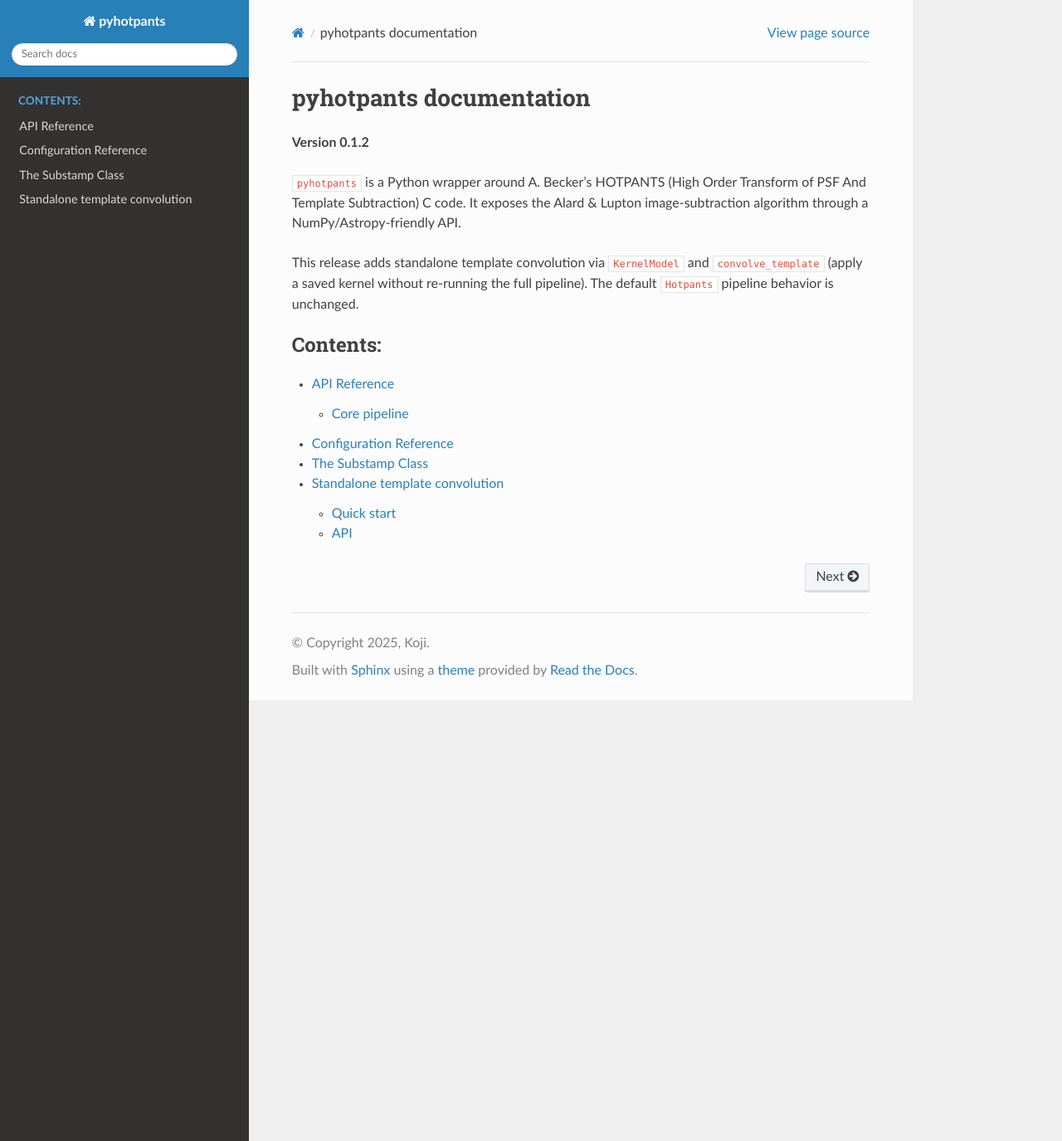
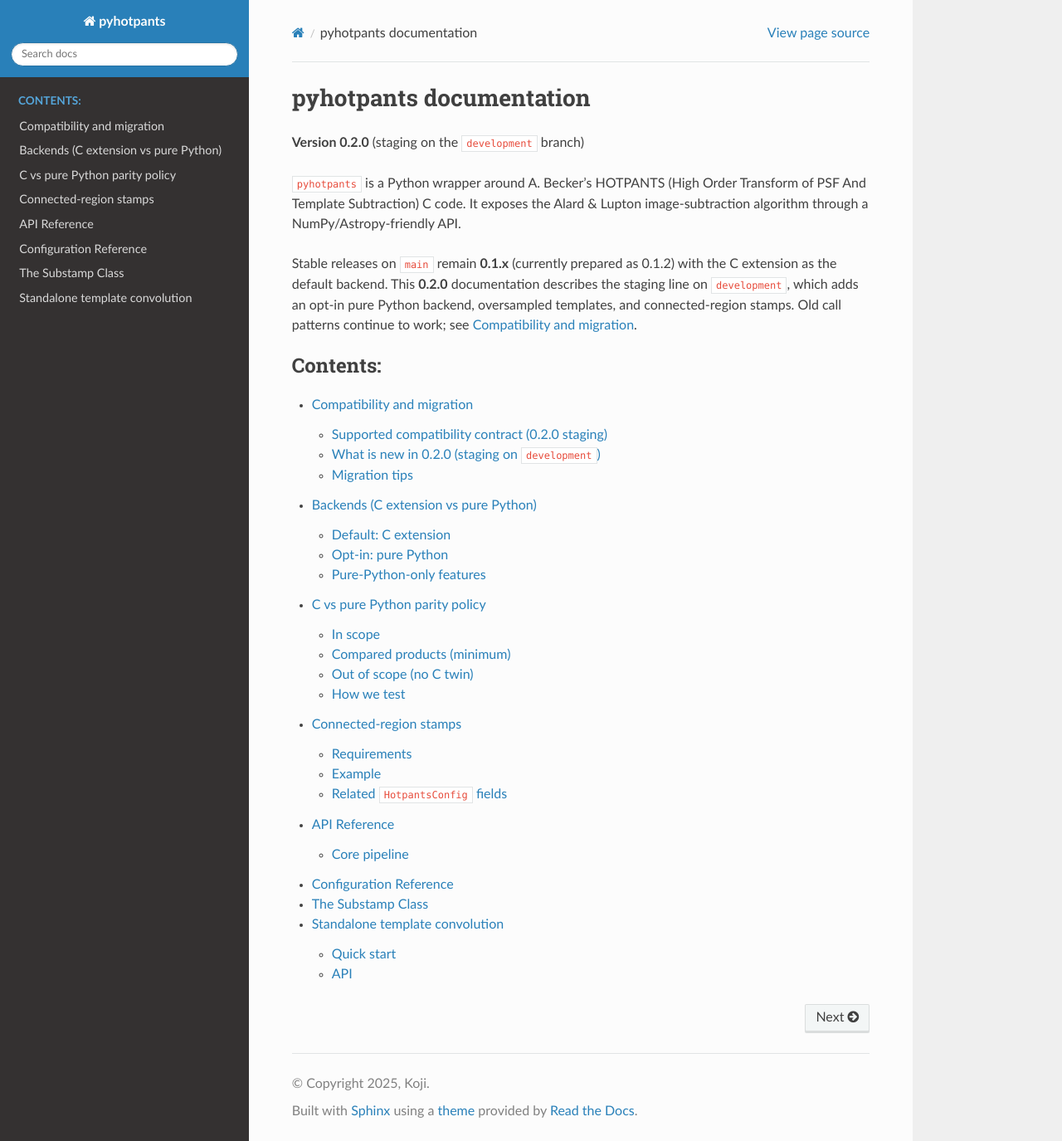
Before and after one commit to zoutei/pyhotpants, a Sphinx documentation site: the page built from docs/source/index.rst, in a window 1280 px wide and 1375 px high. Shown: the whole window at 83% size. Built offline with Sphinx 7.4.7 and the Read the Docs theme 3.1.0, drawn with Linux system fonts in a browser that asks for light colours.

Commit message:
Mark development as 0.2.0 staging and expand Sphinx docs.
Document backends, compatibility, C↔pure parity policy, and connected-region stamps for the pure-Python staging line.

```diff
--- /dev/null
+++ b/docs/source/backends.rst
@@ -0,0 +1,51 @@
+.. _backends:
+
+Backends (C extension vs pure Python)
+=====================================
+
+``pyhotpants`` supports two execution backends. **Backward compatibility is
+a hard requirement:** existing scripts that omit backend flags continue to
+use the C extension path.
+
+Default: C extension
+--------------------
+
+::
+
+   from hotpants import Hotpants, HotpantsConfig
+
+   hp = Hotpants(template, science, config=HotpantsConfig(...))
+   # equivalent to use_c_extension=True
+   results = hp.run_pipeline()
+
+This is the stable path shipped on ``main`` (0.1.x). Prefer it for production
+workflows unless you need a pure-Python-only feature.
+
+Opt-in: pure Python
+-------------------
+
+::
+
+   hp = Hotpants(
+       template,
+       science,
+       config=HotpantsConfig(...),
+       use_c_extension=False,
+   )
+
+The pure backend reimplements the Alard & Lupton pipeline in
+``hotpants.pure`` (NumPy / Numba). For classic grid stamps with
+``oversample=1``, it is intended to recover the **same scientific answer** as
+the C path (see :ref:`parity_policy`).
+
+Pure-Python-only features
+-------------------------
+
+These require ``use_c_extension=False``:
+
+* ``oversample > 1`` — high-resolution template / low-resolution science
+* ``stamp_mode="connected_regions"`` — irregular connected stamps from a
+  star catalog (see :ref:`connected_stamps`)
+
+Attempting oversampled templates or connected-region stamps with the C
+backend raises an error.
--- /dev/null
+++ b/docs/source/compatibility.rst
@@ -0,0 +1,32 @@
+.. _compatibility:
+
+Compatibility and migration
+===========================
+
+Supported compatibility contract (0.2.0 staging)
+------------------------------------------------
+
+* Scripts written against **0.1.x** that construct ``Hotpants`` / ``HotpantsConfig``
+  without new keyword arguments continue to work.
+* Default backend remains the **C extension** (``use_c_extension=True``).
+* Default stamp selection remains classic ``stamp_mode="grid"``.
+* Public exports from 0.1.2 (``KernelModel``, ``convolve_template``) remain available.
+* Return products from ``run_pipeline()`` / ``get_final_outputs()`` keep the
+  established keys (difference image, convolved image, background, noise,
+  mask, stats, kernel solution, convolution direction).
+
+What is new in 0.2.0 (staging on ``development``)
+-------------------------------------------------
+
+* Pure Python backend via ``use_c_extension=False``
+* Oversampled templates via ``oversample > 1``
+* Connected-region stamps via ``stamp_mode="connected_regions"``
+* Expanded documentation for backends, parity, and connected stamps
+
+Migration tips
+--------------
+
+1. Keep production pipelines on the C default until you have validated pure
+   Python on your data (see :ref:`parity_policy`).
+2. Opt into new modes explicitly; do not rely on changed defaults.
+3. When comparing C vs pure, pin the same ``HotpantsConfig`` and inputs.
--- a/docs/source/conf.py
+++ b/docs/source/conf.py
@@ -14,8 +14,8 @@ sys.path.insert(0, os.path.abspath("../../"))
 project = "pyhotpants"
 copyright = "2025, Koji"
 author = "Koji"
-release = "0.1.2"
-version = "0.1.2"
+release = "0.2.0"
+version = "0.2.0"
 
 # -- General configuration ---------------------------------------------------
 # https://www.sphinx-doc.org/en/master/usage/configuration.html#general-configuration
--- /dev/null
+++ b/docs/source/connected_stamps.rst
@@ -0,0 +1,51 @@
+.. _connected_stamps:
+
+Connected-region stamps
+=======================
+
+Connected-region stamp mode builds irregular fitting regions from a star
+catalog instead of the classic rectangular grid search. It is available only
+in the pure Python backend.
+
+Requirements
+------------
+
+* ``use_c_extension=False``
+* ``config.stamp_mode = "connected_regions"``
+* A ``star_catalog`` array of shape ``(N, 2)`` (FITS 1-based coordinates, same
+  convention as elsewhere in ``Hotpants``)
+
+Example
+-------
+
+::
+
+   from hotpants import Hotpants, HotpantsConfig
+
+   config = HotpantsConfig(
+       stamp_mode="connected_regions",
+       region_max_diameter=40.0,
+       # other kernel / noise parameters as usual...
+   )
+
+   hp = Hotpants(
+       template,
+       science,
+       star_catalog=catalog_xy,  # shape (N, 2), FITS 1-based
+       config=config,
+       use_c_extension=False,
+   )
+   results = hp.run_pipeline()
+
+Related ``HotpantsConfig`` fields
+---------------------------------
+
+See :ref:`config_reference` for defaults and meanings, including:
+
+* ``region_max_diameter``, ``region_max_area``
+* ``region_connectivity``, ``region_rss``
+* ``region_weight``, ``region_min_npix``
+* ``region_bisect_on_reject``, ``region_max_bisects``, ``region_weight_cap``
+
+Classic ``stamp_mode="grid"`` remains the default and is unchanged for C and
+pure backends.
--- a/docs/source/index.rst
+++ b/docs/source/index.rst
@@ -3,20 +3,26 @@
 pyhotpants documentation
 ========================
 
-**Version 0.1.2**
+**Version 0.2.0** (staging on the ``development`` branch)
 
 ``pyhotpants`` is a Python wrapper around A. Becker's HOTPANTS
 (High Order Transform of PSF And Template Subtraction) C code. It exposes the
 Alard & Lupton image-subtraction algorithm through a NumPy/Astropy-friendly API.
 
-This release adds standalone template convolution via ``KernelModel`` and
-``convolve_template`` (apply a saved kernel without re-running the full
-pipeline). The default ``Hotpants`` pipeline behavior is unchanged.
+Stable releases on ``main`` remain **0.1.x** (currently prepared as 0.1.2) with
+the C extension as the default backend. This **0.2.0** documentation describes
+the staging line on ``development``, which adds an opt-in pure Python backend,
+oversampled templates, and connected-region stamps. Old call patterns continue
+to work; see :ref:`compatibility`.
 
 .. toctree::
    :maxdepth: 2
    :caption: Contents:
 
+   compatibility
+   backends
+   parity
+   connected_stamps
    api
    config
    models
--- /dev/null
+++ b/docs/source/parity.rst
@@ -0,0 +1,47 @@
+.. _parity_policy:
+
+C vs pure Python parity policy
+==============================
+
+For classic configurations the pure Python backend aims to reproduce the C
+extension results on the same inputs.
+
+In scope
+--------
+
+* ``use_c_extension=False``
+* ``oversample=1``
+* ``stamp_mode="grid"`` (classic substamps)
+
+Compared products (minimum)
+---------------------------
+
+* Difference image
+* Convolved image / background (as returned by the public API)
+* Kernel solution vector
+* Output mask (exact or documented bit policy)
+* Noise map when part of the returned products
+
+Tolerances should start strict (float32 ``atol`` / ``rtol`` as appropriate) and
+only be widened with a written justification per product.
+
+Out of scope (no C twin)
+------------------------
+
+* ``oversample > 1``
+* ``stamp_mode="connected_regions"``
+
+These modes are validated with their own unit tests and real-data soak runs,
+not by bit-matching the C grid path.
+
+How we test
+-----------
+
+* Synthetic / unit tests under ``tests/`` (e.g. connected-region builders)
+* Real-data comparisons (JWST JADES example data under ``example/data/`` and
+  developer notebooks such as ``dev/compare_c_vs_pure_jwst.ipynb``)
+* A curated fixture pack with C golden outputs is planned before promoting
+  0.2.0 from ``development`` to ``main``
+
+Until that fixture harness lands, treat 0.2.0 on ``development`` as **staging**:
+suitable for further testing, not yet the default install target.
--- a/hotpants/__init__.py
+++ b/hotpants/__init__.py
@@ -7,7 +7,7 @@ A Python interface for the HOTPanTS image differencing software.
 from .core import Hotpants, HotpantsConfig, HotpantsError, Substamp, SubstampStatus
 from .convolve import KernelModel, convolve_template
 
-__version__ = "0.1.2"
+__version__ = "0.2.0"
 
 # Make the main classes and functions available at package level
 __all__ = [
--- a/pyproject.toml
+++ b/pyproject.toml
@@ -8,7 +8,7 @@ build-backend = "setuptools.build_meta"
 
 [project]
 name = "hotpants"
-version = "0.1.2"
+version = "0.2.0"
 description = "Python wrapper for the HOTPANTS image differencing software"
 readme = "README.md"
 authors = [
```
Also changed, not shown: README.md (+5 -0 lines), 1 other file.
